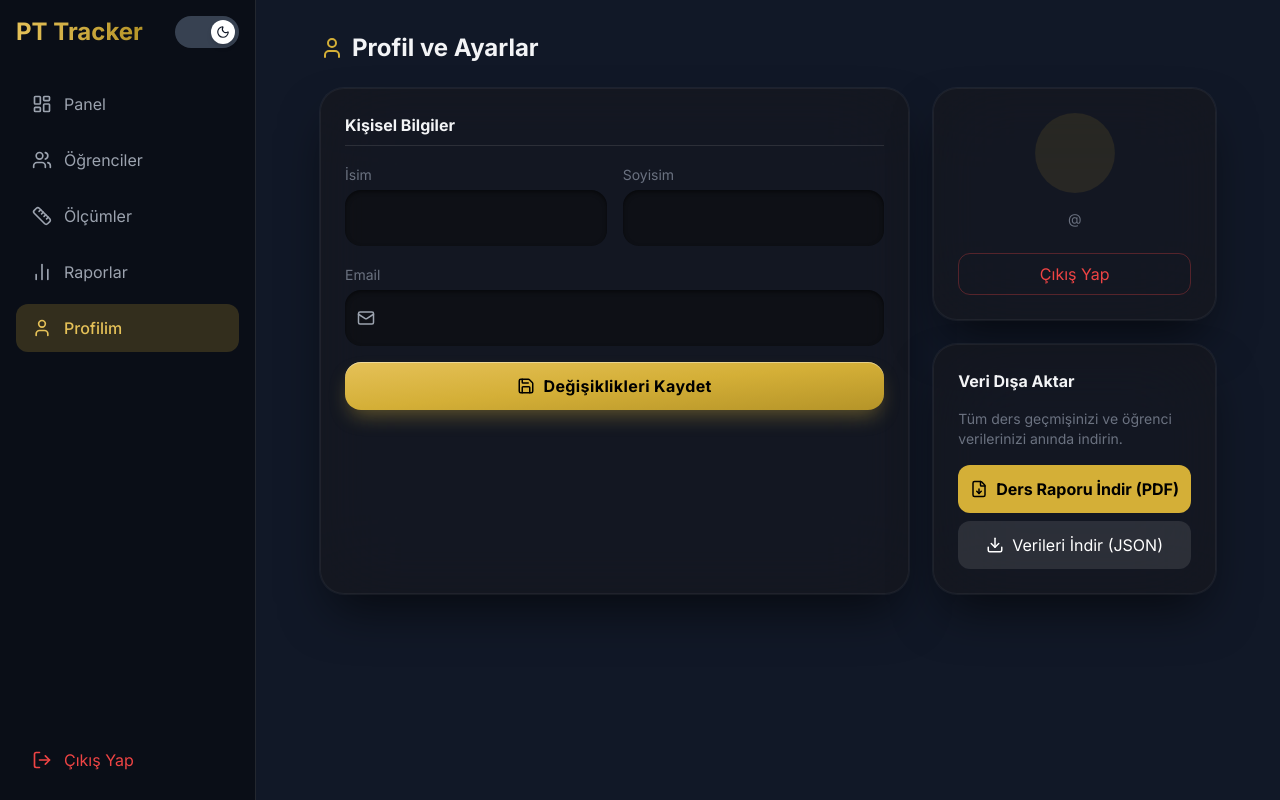
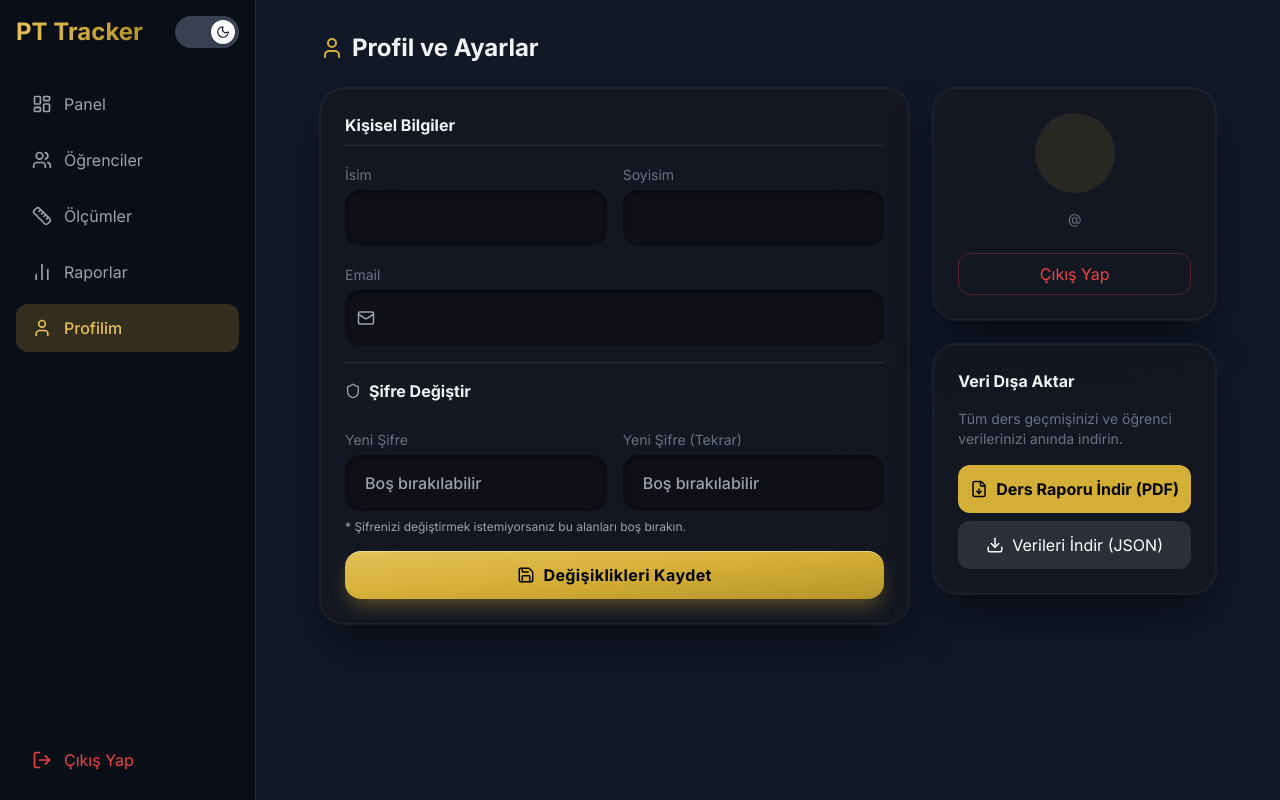
Before and after one commit to ltvesari/pt-tracker, a React app in the folder frontend/: page /profile in a window 1280 px wide. Built offline with nearby package versions, Linux system fonts and the light colour scheme; no server answers; sample sign-in values are in the browser's storage; the HTML template or start-up script is replaced by a standard one.

Commit message:
feat(profile): allow password change & update emailjs template id

```diff
--- a/frontend/src/pages/Profile.jsx
+++ b/frontend/src/pages/Profile.jsx
@@ -31,6 +31,12 @@ export default function Profile() {
 
     const handleUpdate = async (e) => {
         e.preventDefault();
+
+        if (formData.password && formData.password !== formData.confirm_password) {
+            alert("Şifreler uyuşmuyor!");
+            return;
+        }
+
         setLoading(true);
         try {
             await api.put("/profile/settings", formData);
@@ -120,9 +126,6 @@ export default function Profile() {
                             </div>
                         </div>
 
-
-
-
                         <div className="space-y-1">
                             <label className="text-sm text-gray-500">Email</label>
                             <div className="relative">
@@ -134,6 +137,39 @@ export default function Profile() {
                                     onChange={e => setFormData({ ...formData, email: e.target.value })}
                                 />
                             </div>
+                        </div>
+
+                        {/* Password Change Section */}
+                        <div className="pt-4 mt-4 border-t border-gray-100 dark:border-white/10">
+                            <h3 className="font-bold pb-2 mb-4 flex items-center gap-2">
+                                <Shield size={16} className="text-gray-400" />
+                                Şifre Değiştir
+                            </h3>
+                            <div className="grid grid-cols-1 md:grid-cols-2 gap-4">
+                                <div className="space-y-1">
+                                    <label className="text-sm text-gray-500">Yeni Şifre</label>
+                                    <input
+                                        type="password"
+                                        className="input-field"
+                                        placeholder="Boş bırakılabilir"
+                                        value={formData.password || ""}
+                                        onChange={e => setFormData({ ...formData, password: e.target.value })}
+                                    />
+                                </div>
+                                <div className="space-y-1">
+                                    <label className="text-sm text-gray-500">Yeni Şifre (Tekrar)</label>
+                                    <input
+                                        type="password"
+                                        className="input-field"
+                                        placeholder="Boş bırakılabilir"
+                                        value={formData.confirm_password || ""}
+                                        onChange={e => setFormData({ ...formData, confirm_password: e.target.value })}
+                                    />
+                                </div>
+                            </div>
+                            <p className="text-xs text-gray-400 mt-2">
+                                * Şifrenizi değiştirmek istemiyorsanız bu alanları boş bırakın.
+                            </p>
                         </div>
 
                         <button disabled={loading} className="btn-primary w-full mt-6 py-3 flex items-center justify-center gap-2">
```
Also changed, not shown: 2 other files (tests, documents, lock files or other folders).
